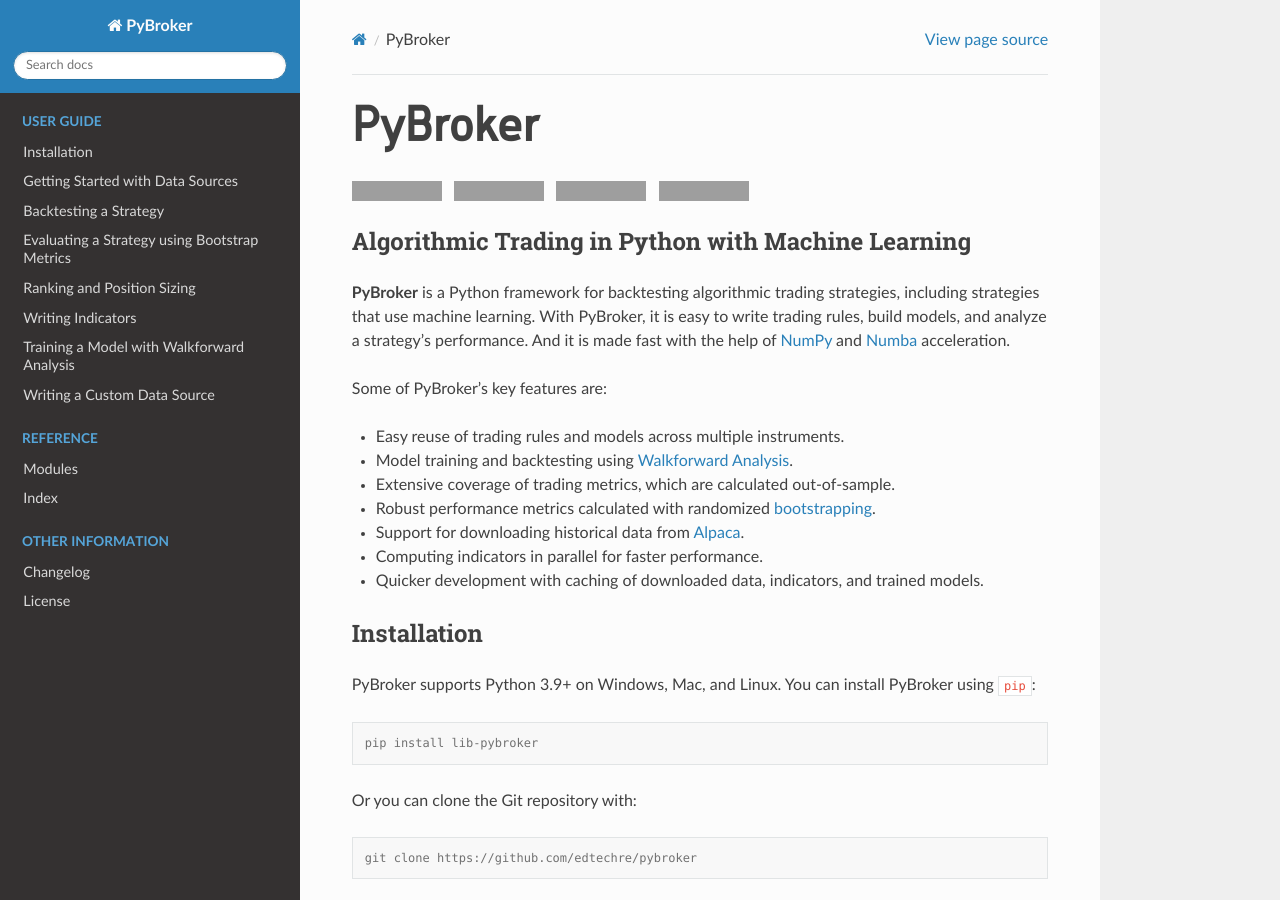
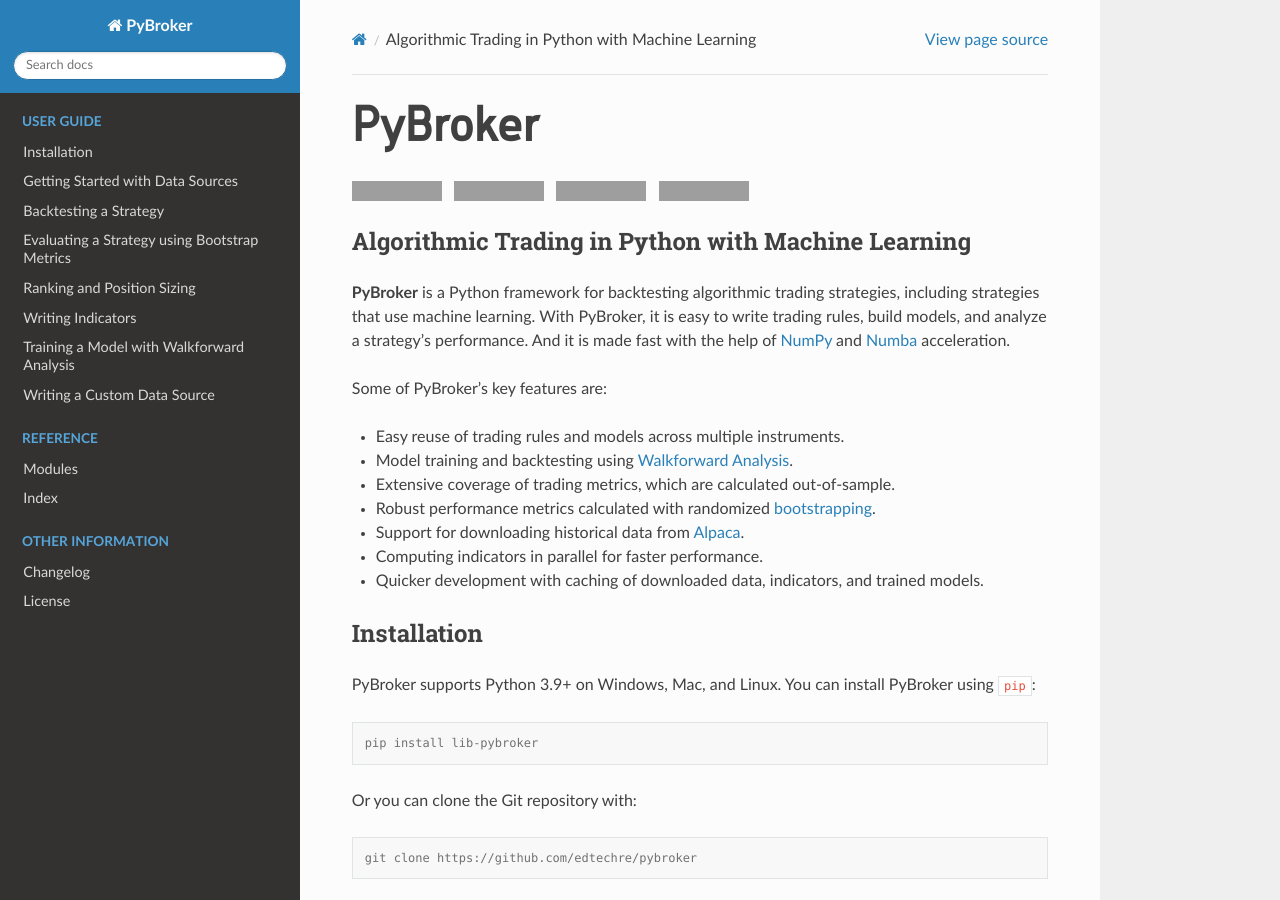
Before and after one commit to edtechre/pybroker, a Sphinx documentation site: the page built from docs/index.rst, in a window 1280 px wide and 900 px high, cut to the strip 0-900 px from the top of the window. Built offline with Sphinx 7.4.7 and the Read the Docs theme 2.0.0, drawn with Linux system fonts in a browser that asks for light colours; grey boxes are pictures that could not be loaded.

Commit message:
Removes base URL and updates index page title.

```diff
--- a/docs/index.rst
+++ b/docs/index.rst
@@ -2,7 +2,7 @@
    :title: PyBroker
    :description: Algorithmic Trading in Python with Machine Learning
 
-.. _html_baseurl: https://www.pybroker.com
+.. title:: Algorithmic Trading in Python with Machine Learning
 
 .. raw:: html
 
```
